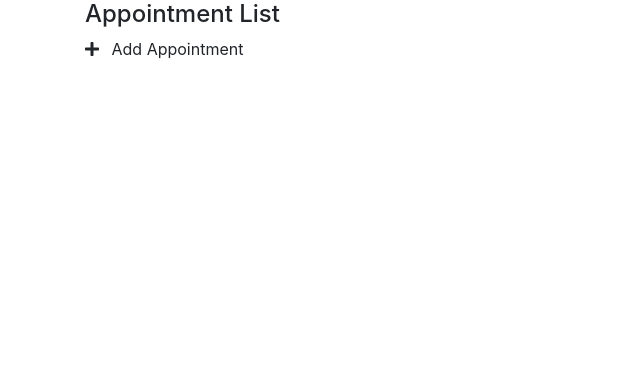
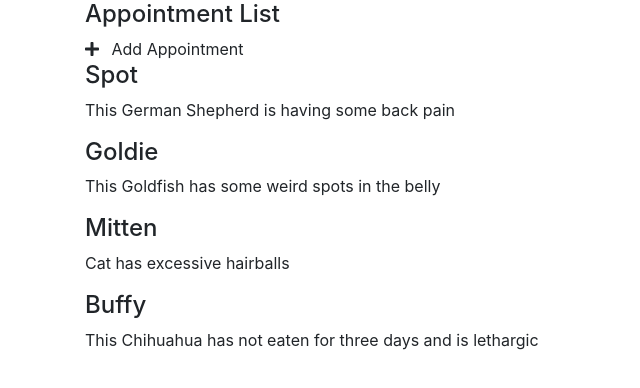
Before and after one commit to jcoz1968/vue-interface, a Vue app: page / in a window 1280 px wide. Shown: the top 388 px of the page, without its empty margins (0-640 px from the left). Built offline with nearby package versions, Linux system fonts and the light colour scheme.

Commit message:
appointment data, pull with axios

```diff
--- /dev/null
+++ b/public/data/appointments.json
@@ -0,0 +1,26 @@
+[
+  {
+    "petName": "Spot",
+    "petOwner": "Constance Smith",
+    "aptDate": "2017-07-24 08:30",
+    "aptNotes": "This German Shepherd is having some back pain"
+  },
+  {
+    "petName": "Goldie",
+    "petOwner": "Barot Bellingham",
+    "aptDate": "2017-07-22 15:50",
+    "aptNotes": "This Goldfish has some weird spots in the belly"
+  },
+  {
+    "petName": "Mitten",
+    "petOwner": "Hillary Goldwyn",
+    "aptDate": "2017-07-21 9:15",
+    "aptNotes": "Cat has excessive hairballs"
+  },
+  {
+    "petName": "Buffy",
+    "petOwner": "Hassum Harrod",
+    "aptDate": "2017-07-20 15:30",
+    "aptNotes": "This Chihuahua has not eaten for three days and is lethargic"
+  }
+]
--- a/src/App.vue
+++ b/src/App.vue
@@ -2,21 +2,31 @@
   <div id="main-app" class="container">
     <h4>{{title}}</h4>
     <font-awesome-icon icon="plus" class="mr-2" /> Add Appointment
+    <div v-for="(item, i) in appointments" v-bind:key="i">
+      <h4>{{item.petName}}</h4>
+      <p>{{item.aptNotes}}</p>
+    </div>
   </div>
 </template>
 
 <script>
 import {FontAwesomeIcon} from '@fortawesome/vue-fontawesome';
+import axios from 'axios';
 
 export default {
   name: 'MainApp',
   data: function() {
     return {
-      title: "Appointment List"
+      title: "Appointment List",
+      appointments: []
     }
   },
   components: {
-    FontAwesomeIcon
+    FontAwesomeIcon,
+  },
+  mounted() {
+    axios.get('./data/appointments.json')
+    .then(response => (this.appointments = response.data));
   }
 }
 </script>
```
